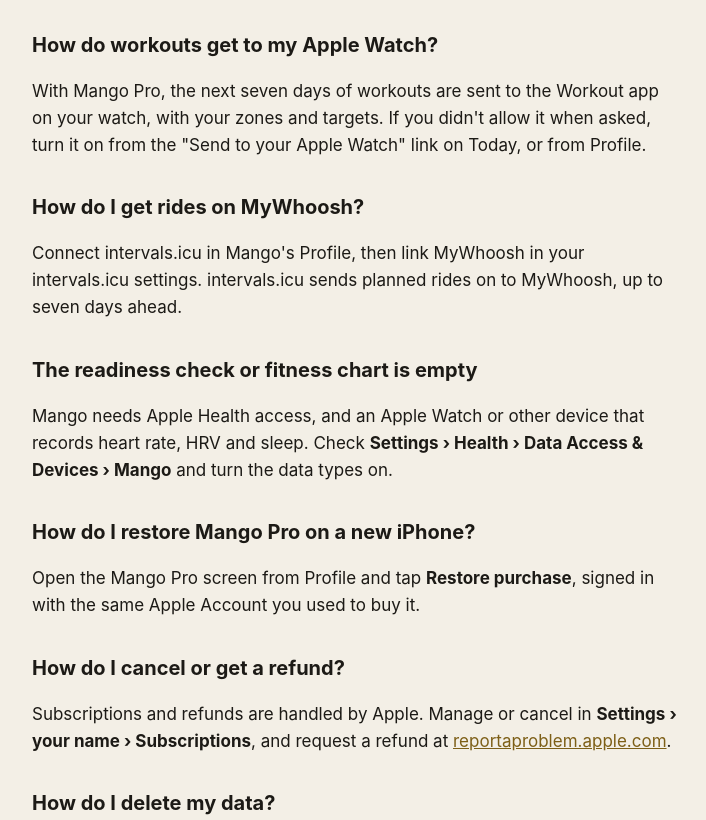
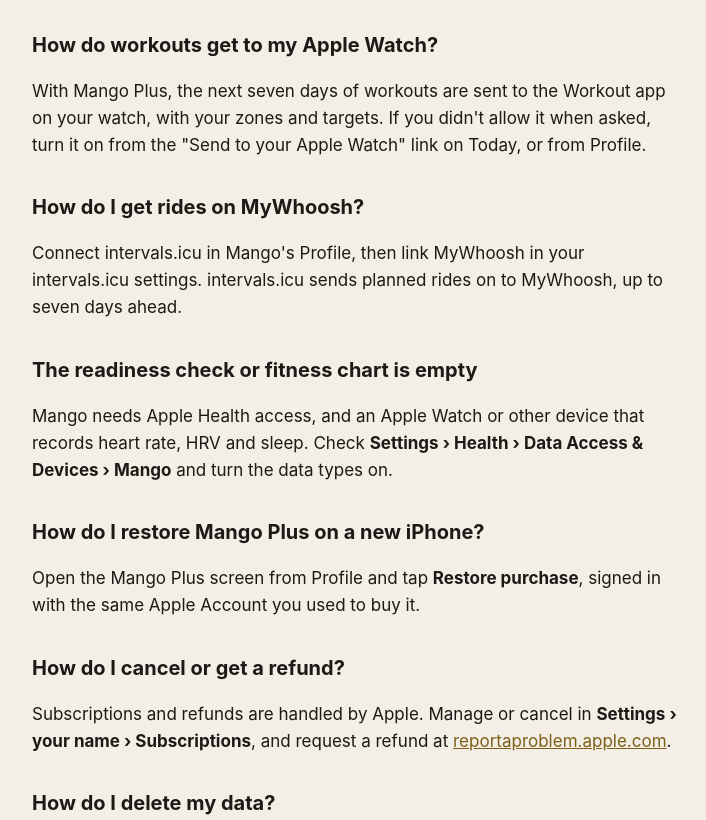
Before and after one commit to c7j8jmcc69-debug/mango, a plain HTML site: page support.html in a window 1280 px wide. Shown: the part 431-1251 px from the top of the page, without its empty margins (284-990 px from the left). Drawn offline with Linux system fonts and the light colour scheme.

Commit message:
Rename the upgrade to Mango Plus
Co-Authored-By: Claude Opus 5.5 <noreply@anthropic.com>

```diff
--- a/support.html
+++ b/support.html
@@ -14,7 +14,7 @@
 <p>Mango adjusts your plan when something changes: a missed session, a low readiness reading in the morning, or a change to your events, weekly hours or long-session days. When today's session changes, Today shows a short note saying why. Profile explains how the whole plan is built.</p>
 
 <h2>How do workouts get to my Apple Watch?</h2>
-<p>With Mango Pro, the next seven days of workouts are sent to the Workout app on your watch, with your zones and targets. If you didn't allow it when asked, turn it on from the "Send to your Apple Watch" link on Today, or from Profile.</p>
+<p>With Mango Plus, the next seven days of workouts are sent to the Workout app on your watch, with your zones and targets. If you didn't allow it when asked, turn it on from the "Send to your Apple Watch" link on Today, or from Profile.</p>
 
 <h2>How do I get rides on MyWhoosh?</h2>
 <p>Connect intervals.icu in Mango's Profile, then link MyWhoosh in your intervals.icu settings. intervals.icu sends planned rides on to MyWhoosh, up to seven days ahead.</p>
@@ -22,8 +22,8 @@
 <h2>The readiness check or fitness chart is empty</h2>
 <p>Mango needs Apple Health access, and an Apple Watch or other device that records heart rate, HRV and sleep. Check <strong>Settings › Health › Data Access &amp; Devices › Mango</strong> and turn the data types on.</p>
 
-<h2>How do I restore Mango Pro on a new iPhone?</h2>
-<p>Open the Mango Pro screen from Profile and tap <strong>Restore purchase</strong>, signed in with the same Apple Account you used to buy it.</p>
+<h2>How do I restore Mango Plus on a new iPhone?</h2>
+<p>Open the Mango Plus screen from Profile and tap <strong>Restore purchase</strong>, signed in with the same Apple Account you used to buy it.</p>
 
 <h2>How do I cancel or get a refund?</h2>
 <p>Subscriptions and refunds are handled by Apple. Manage or cancel in <strong>Settings › your name › Subscriptions</strong>, and request a refund at <a href="https://reportaproblem.apple.com">reportaproblem.apple.com</a>.</p>
```
Also changed, not shown: privacy.html (+1 -1 lines).
